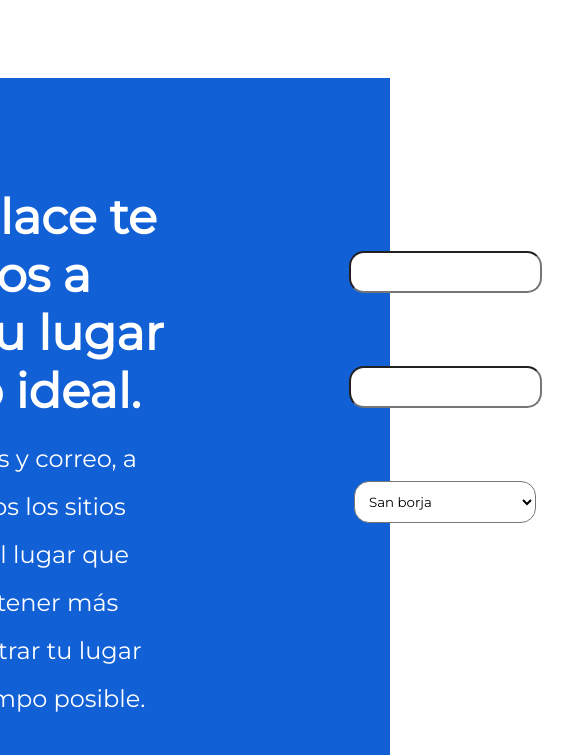
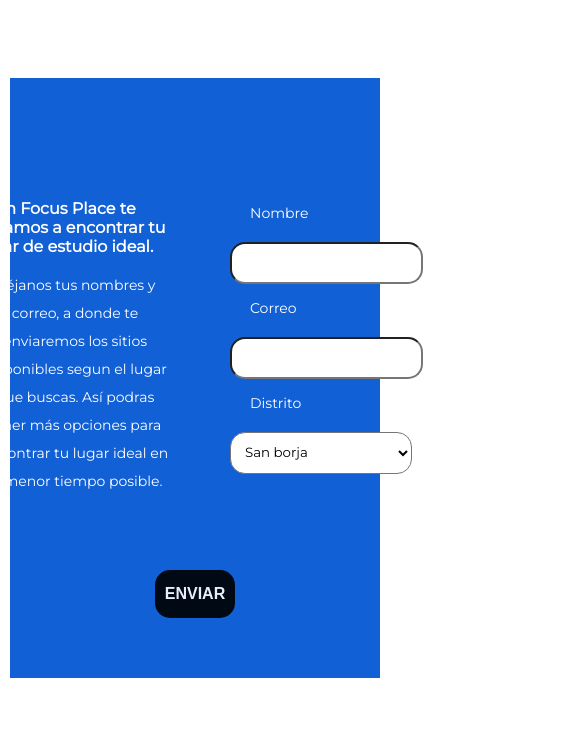
Before and after one commit to Ziggrk/IHC_FocusPlace, a plain HTML site: page index.html in a window 390 px wide. Shown: the part 4173-4928 px from the top of the page, 585 px wide, since content can reach past the window. Drawn offline with Linux system fonts and the light colour scheme.

Commit message:
Update: Contact Students
Se ha vuelto responsive

```diff
--- a/css/styles.css
+++ b/css/styles.css
@@ -278,7 +278,7 @@ header nav li:last-child {
 .advantages ul {
     margin-top:  20px;
     list-style-type: none;
-    text-align: center
+    text-align: center;
 }
 
 .advantages li {
@@ -339,18 +339,40 @@ header nav li:last-child {
     font-size: 16px;
     margin-top: 10px;
 }
-@media (max-width: 800px){
+@media (max-width: 950px){
     .contact-students {
         min-height: 600px;
+        padding: 10px 10px;
+        margin-left: 10px;
+        margin-right: 10px;
     }
     .contact-students h3{
-        font-size: 48px;
+        font-size: 16px;
+        margin-left: 240px;
+        margin-right: 0px;
     }
     .contact-students p{
-        font-size: 24px;
+        font-size: 14px;
+        margin-left: 240px;
+        margin-right: -20px;
+    }
+    .contact-students form p{
+        font-size: 15 px;
+        margin-left: 10px;
+        margin-right: 400px;
+    }
+    .contact-students form input{
+        font-size: 15 px;
+        margin-left: 10px;
+        margin-right: 490px;
+    }
+    .contact-students form select{
+        font-size: 15 px;
+        margin-left: 10px;
+        margin-right: 490px;
     }
     .contact-students a.btn{
-        padding:15px 40px;
+        padding:15px 10px;
     }
 }
 /* Footer */
```
